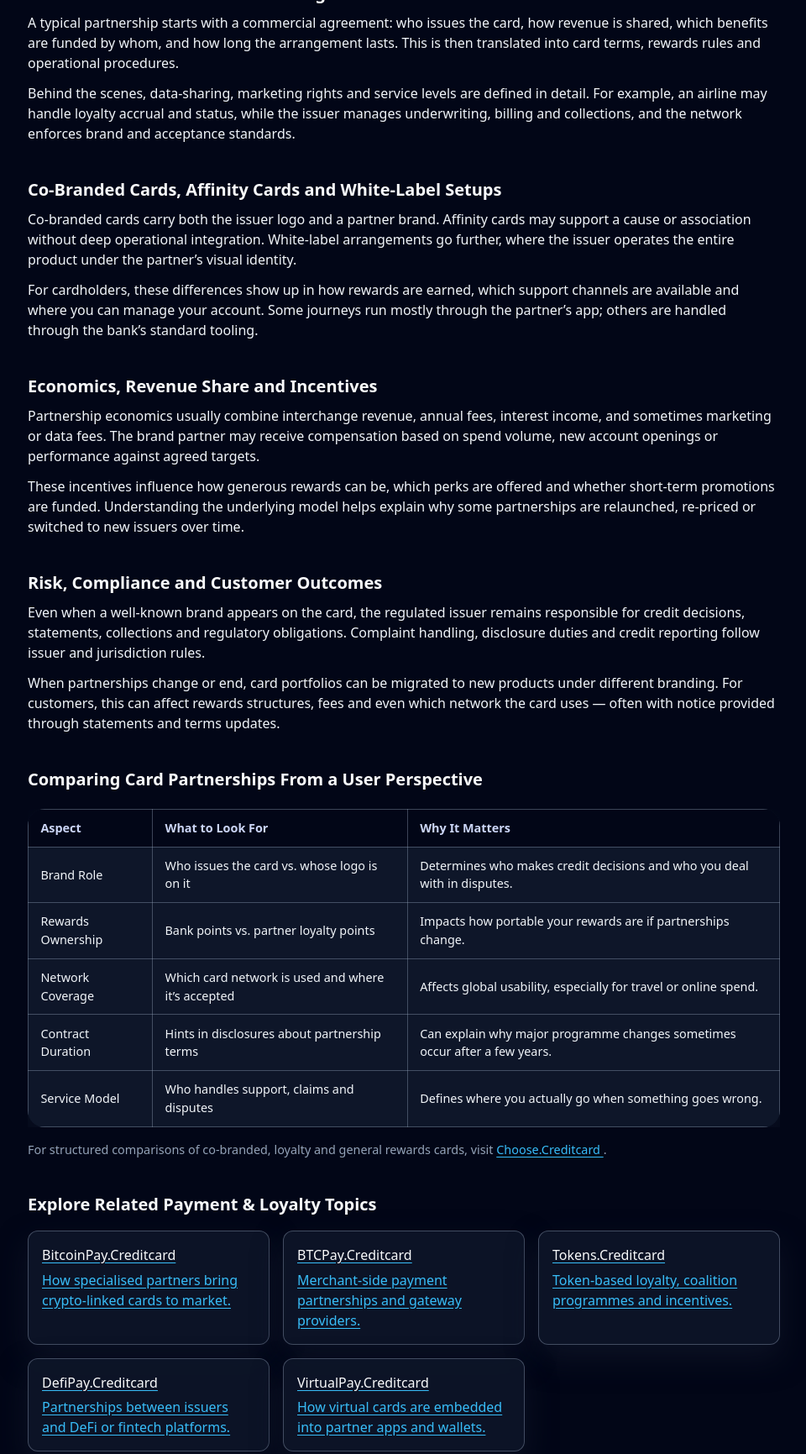
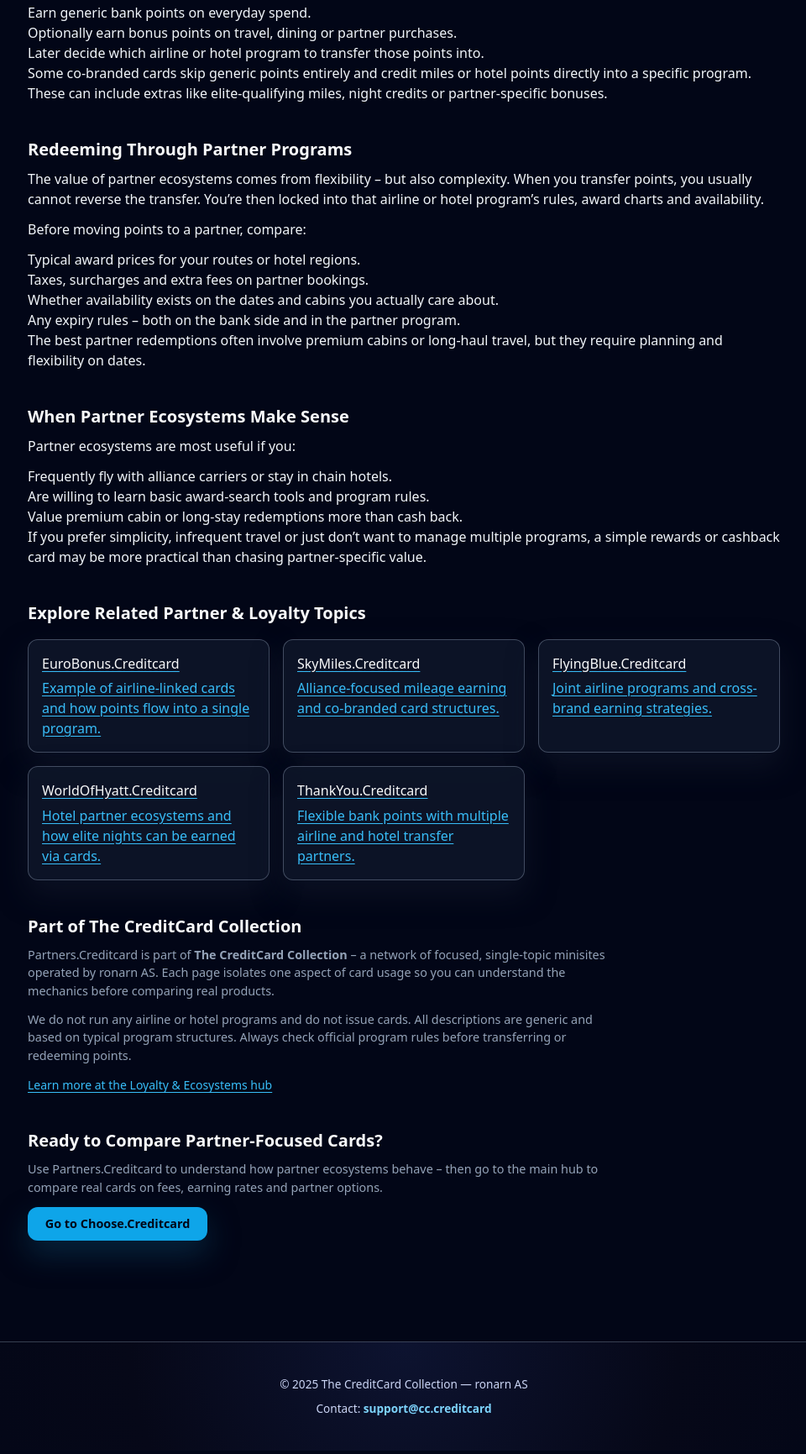
Before and after one commit to ChooseCreditCard/partners.creditcard, a plain HTML site: page index.html in a window 1280 px wide. Shown: the part 725-2456 px from the top of the page at 84% size, without its empty margins (159-1119 px from the left). Drawn offline with nearby package versions, Linux system fonts and the light colour scheme.

Commit message:
Update index.html

```diff
--- a/index.html
+++ b/index.html
@@ -4,22 +4,22 @@
   <meta charset="UTF-8" />
   <meta name="viewport" content="width=device-width, initial-scale=1" />
 
-  <title>Partners.Creditcard – Issuer, Network & Merchant Partnerships Explained</title>
-  <meta name="description" content="Understand how partnerships between issuers, networks, brands and merchants shape credit-card products: co-brands, affinity cards, distribution deals and shared rewards." />
+  <title>Partners.Creditcard – Airline & Hotel Partner Ecosystems Explained</title>
+  <meta name="description" content="How airline and hotel partners work with credit cards: transfer partners, earning structures, alliance links, and how to think about partner value vs. simple cashback." />
   <meta name="robots" content="index,follow" />
   <link rel="canonical" href="https://partners.creditcard/" />
 
   <!-- Open Graph -->
-  <meta property="og:title" content="Partners.Creditcard – Card Partnerships & Co-Brands Explained" />
-  <meta property="og:description" content="Learn how banks, card networks, airlines, retailers and fintechs partner to design, distribute and support credit-card programmes." />
+  <meta property="og:title" content="Partners.Creditcard – Loyalty & Partner Ecosystems" />
+  <meta property="og:description" content="Independent overview of airline and hotel partner ecosystems connected to credit cards: transfer partners, alliance links and redemption options." />
   <meta property="og:type" content="website" />
   <meta property="og:url" content="https://partners.creditcard/" />
   <meta property="og:image" content="https://choose.creditcard/preview.png?utm_source=partners.creditcard&utm_medium=referral&utm_campaign=og_image" />
 
   <!-- Twitter -->
   <meta name="twitter:card" content="summary_large_image" />
-  <meta name="twitter:title" content="Partners.Creditcard – Card Partnerships & Co-Brands Explained" />
-  <meta name="twitter:description" content="Independent overview of issuer, network, merchant and brand partnerships behind modern credit cards." />
+  <meta name="twitter:title" content="Partners.Creditcard – Airline & Hotel Partners Explained" />
+  <meta name="twitter:description" content="How partner airlines and hotels connect to credit-card points and miles, and what to check before you chase partner redemptions." />
   <meta name="twitter:image" content="https://choose.creditcard/preview.png?utm_source=partners.creditcard&utm_medium=referral&utm_campaign=twitter_image" />
 
   <!-- GA4 -->
@@ -34,9 +34,10 @@
   <!-- Tailwind for utility classes -->
   <script src="https://cdn.tailwindcss.com"></script>
 
-  <!-- Your shared minisite styles -->
+  <!-- Shared minisite styles -->
   <link rel="stylesheet" href="./styles.css" />
 </head>
+
 <body class="bg-slate-950 text-slate-100">
   <header class="site-header">
     <div class="nav-inner max-w-6xl">
@@ -44,13 +45,13 @@
         <div class="cc-logo">CC</div>
         <div class="brand-text">
           <div class="brand-title">Partners.Creditcard</div>
-          <div class="brand-subtitle">Issuer, Network & Merchant Partnerships</div>
+          <div class="brand-subtitle">Airline &amp; Hotel Partner Ecosystems</div>
         </div>
       </div>
       <nav class="nav-links" aria-label="Page navigation">
         <a href="#overview">Overview</a>
-        <a href="#mechanics">How It Works</a>
-        <a href="#compare">Compare</a>
+        <a href="#earning">Earning with Partners</a>
+        <a href="#redeem">Redeeming via Partners</a>
       </nav>
     </div>
   </header>
@@ -66,191 +67,147 @@
     <!-- Hero -->
     <section class="hero">
       <div class="hero-content">
-        <h1>The Partnerships Behind Every Credit Card Programme</h1>
+        <h1>How Credit-Card Partner Ecosystems Actually Work</h1>
         <p class="hero-lead">
-          Partners.Creditcard explains how issuers, networks, merchants and brands work together: co-branded cards,
-          affinity programmes, white-label deals and the shared economics that sit behind rewards, perks and fees.
+          Many loyalty cards sell the idea of “transfer partners” and “alliance access”. This page explains how
+          airline and hotel partners connect to credit-card points, and what to look for before you chase a specific ecosystem.
         </p>
-        <a class="cta" href="https://choose.creditcard/?utm_source=partners.creditcard&utm_medium=referral&utm_campaign=hero_cta">
-          Explore card comparisons on Choose.Creditcard
+        <a class="cta" href="https://choose.creditcard/loyalty/?utm_source=partners.creditcard&utm_medium=referral&utm_campaign=hero_cta">
+          Go to the Loyalty &amp; Ecosystems hub
         </a>
       </div>
     </section>
 
-    <!-- Content sections -->
+    <!-- Overview -->
     <section id="overview" class="section">
-      <h2>What Are Credit-Card Partnerships?</h2>
+      <h2>What Are Partner Ecosystems?</h2>
       <p>
-        Most credit cards are the result of a partnership between several parties: a bank or issuer, a card network
-        (such as Visa or Mastercard), and sometimes a brand partner like an airline, hotel group or retailer. Each
-        brings something different — licensing, balance sheet, distribution, loyalty base or technology.
+        When a credit card advertises “transfer partners” or “airline &amp; hotel partners”, it usually means that
+        points you earn on the card can be moved into separate loyalty programs – often at a fixed transfer ratio,
+        such as 1:1 or 2:1.
       </p>
       <p>
-        Co-brands and affinity cards use these relationships to target specific customer segments. One party may own the
-        customer relationship, another handles servicing and risk, while the card network provides global acceptance and
-        scheme rules.
+        These ecosystems are built around alliances and long-term commercial agreements. A single card can therefore
+        unlock access to flights and hotel stays across multiple brands, even if the card itself only shows one logo.
       </p>
     </section>
 
-    <section id="mechanics" class="section">
-      <h2>How Partner Structures Are Put Together</h2>
+    <!-- Earning with partners -->
+    <section id="earning" class="section">
+      <h2>Earning Points with Airlines &amp; Hotels</h2>
       <p>
-        A typical partnership starts with a commercial agreement: who issues the card, how revenue is shared, which
-        benefits are funded by whom, and how long the arrangement lasts. This is then translated into card terms,
-        rewards rules and operational procedures.
+        With partner-focused cards, you typically:
       </p>
+      <ul>
+        <li>Earn generic bank points on everyday spend.</li>
+        <li>Optionally earn bonus points on travel, dining or partner purchases.</li>
+        <li>Later decide which airline or hotel program to transfer those points into.</li>
+      </ul>
       <p>
-        Behind the scenes, data-sharing, marketing rights and service levels are defined in detail. For example, an
-        airline may handle loyalty accrual and status, while the issuer manages underwriting, billing and collections,
-        and the network enforces brand and acceptance standards.
+        Some co-branded cards skip generic points entirely and credit miles or hotel points directly into a specific program.
+        These can include extras like elite-qualifying miles, night credits or partner-specific bonuses.
       </p>
     </section>
 
-    <section class="section">
-      <h2>Co-Branded Cards, Affinity Cards and White-Label Setups</h2>
+    <!-- Redeeming via partners -->
+    <section id="redeem" class="section">
+      <h2>Redeeming Through Partner Programs</h2>
       <p>
-        Co-branded cards carry both the issuer logo and a partner brand. Affinity cards may support a cause or
-        association without deep operational integration. White-label arrangements go further, where the issuer operates
-        the entire product under the partner’s visual identity.
+        The value of partner ecosystems comes from flexibility – but also complexity. When you transfer points,
+        you usually cannot reverse the transfer. You’re then locked into that airline or hotel program’s rules,
+        award charts and availability.
       </p>
       <p>
-        For cardholders, these differences show up in how rewards are earned, which support channels are available and
-        where you can manage your account. Some journeys run mostly through the partner’s app; others are handled
-        through the bank’s standard tooling.
+        Before moving points to a partner, compare:
+      </p>
+      <ul>
+        <li>Typical award prices for your routes or hotel regions.</li>
+        <li>Taxes, surcharges and extra fees on partner bookings.</li>
+        <li>Whether availability exists on the dates and cabins you actually care about.</li>
+        <li>Any expiry rules – both on the bank side and in the partner program.</li>
+      </ul>
+      <p>
+        The best partner redemptions often involve premium cabins or long-haul travel, but they require planning
+        and flexibility on dates.
       </p>
     </section>
 
+    <!-- When partner ecosystems make sense -->
     <section class="section">
-      <h2>Economics, Revenue Share and Incentives</h2>
+      <h2>When Partner Ecosystems Make Sense</h2>
       <p>
-        Partnership economics usually combine interchange revenue, annual fees, interest income, and sometimes
-        marketing or data fees. The brand partner may receive compensation based on spend volume, new account openings
-        or performance against agreed targets.
+        Partner ecosystems are most useful if you:
       </p>
+      <ul>
+        <li>Frequently fly with alliance carriers or stay in chain hotels.</li>
+        <li>Are willing to learn basic award-search tools and program rules.</li>
+        <li>Value premium cabin or long-stay redemptions more than cash back.</li>
+      </ul>
       <p>
-        These incentives influence how generous rewards can be, which perks are offered and whether short-term
-        promotions are funded. Understanding the underlying model helps explain why some partnerships are relaunched,
-        re-priced or switched to new issuers over time.
-      </p>
-    </section>
-
-    <section class="section">
-      <h2>Risk, Compliance and Customer Outcomes</h2>
-      <p>
-        Even when a well-known brand appears on the card, the regulated issuer remains responsible for credit decisions,
-        statements, collections and regulatory obligations. Complaint handling, disclosure duties and credit reporting
-        follow issuer and jurisdiction rules.
-      </p>
-      <p>
-        When partnerships change or end, card portfolios can be migrated to new products under different branding. For
-        customers, this can affect rewards structures, fees and even which network the card uses — often with notice
-        provided through statements and terms updates.
-      </p>
-    </section>
-
-    <!-- Comparison block -->
-    <section id="compare" class="section">
-      <h2>Comparing Card Partnerships From a User Perspective</h2>
-      <div class="table-wrap">
-        <table class="table">
-          <thead>
-            <tr>
-              <th>Aspect</th>
-              <th>What to Look For</th>
-              <th>Why It Matters</th>
-            </tr>
-          </thead>
-          <tbody>
-            <tr>
-              <td>Brand Role</td>
-              <td>Who issues the card vs. whose logo is on it</td>
-              <td>Determines who makes credit decisions and who you deal with in disputes.</td>
-            </tr>
-            <tr>
-              <td>Rewards Ownership</td>
-              <td>Bank points vs. partner loyalty points</td>
-              <td>Impacts how portable your rewards are if partnerships change.</td>
-            </tr>
-            <tr>
-              <td>Network Coverage</td>
-              <td>Which card network is used and where it’s accepted</td>
-              <td>Affects global usability, especially for travel or online spend.</td>
-            </tr>
-            <tr>
-              <td>Contract Duration</td>
-              <td>Hints in disclosures about partnership terms</td>
-              <td>Can explain why major programme changes sometimes occur after a few years.</td>
-            </tr>
-            <tr>
-              <td>Service Model</td>
-              <td>Who handles support, claims and disputes</td>
-              <td>Defines where you actually go when something goes wrong.</td>
-            </tr>
-          </tbody>
-        </table>
-      </div>
-      <p class="small">
-        For structured comparisons of co-branded, loyalty and general rewards cards, visit
-        <a href="https://choose.creditcard/?utm_source=partners.creditcard&utm_medium=referral&utm_campaign=comparison_section">
-          Choose.Creditcard
-        </a>.
+        If you prefer simplicity, infrequent travel or just don’t want to manage multiple programs, a simple rewards
+        or cashback card may be more practical than chasing partner-specific value.
       </p>
     </section>
 
     <!-- Cluster links -->
     <section class="section">
-      <h2>Explore Related Payment & Loyalty Topics</h2>
+      <h2>Explore Related Partner &amp; Loyalty Topics</h2>
       <div class="cluster-grid">
-        <a class="cluster-card" href="https://bitcoinpay.creditcard/?utm_source=partners.creditcard&utm_medium=referral&utm_campaign=cluster_bitcoinpay">
-          <h3>BitcoinPay.Creditcard</h3>
-          <p>How specialised partners bring crypto-linked cards to market.</p>
+        <a class="cluster-card"
+           href="https://eurobonus.creditcard/?utm_source=partners.creditcard&utm_medium=referral&utm_campaign=cluster_eurobonus">
+          <h3>EuroBonus.Creditcard</h3>
+          <p>Example of airline-linked cards and how points flow into a single program.</p>
         </a>
-        <a class="cluster-card" href="https://btcpay.creditcard/?utm_source=partners.creditcard&utm_medium=referral&utm_campaign=cluster_btcpay">
-          <h3>BTCPay.Creditcard</h3>
-          <p>Merchant-side payment partnerships and gateway providers.</p>
+        <a class="cluster-card"
+           href="https://skymiles.creditcard/?utm_source=partners.creditcard&utm_medium=referral&utm_campaign=cluster_skymiles">
+          <h3>SkyMiles.Creditcard</h3>
+          <p>Alliance-focused mileage earning and co-branded card structures.</p>
         </a>
-        <a class="cluster-card" href="https://tokens.creditcard/?utm_source=partners.creditcard&utm_medium=referral&utm_campaign=cluster_tokens">
-          <h3>Tokens.Creditcard</h3>
-          <p>Token-based loyalty, coalition programmes and incentives.</p>
+        <a class="cluster-card"
+           href="https://flyingblue.creditcard/?utm_source=partners.creditcard&utm_medium=referral&utm_campaign=cluster_flyingblue">
+          <h3>FlyingBlue.Creditcard</h3>
+          <p>Joint airline programs and cross-brand earning strategies.</p>
         </a>
-        <a class="cluster-card" href="https://defipay.creditcard/?utm_source=partners.creditcard&utm_medium=referral&utm_campaign=cluster_defipay">
-          <h3>DefiPay.Creditcard</h3>
-          <p>Partnerships between issuers and DeFi or fintech platforms.</p>
+        <a class="cluster-card"
+           href="https://worldofhyatt.creditcard/?utm_source=partners.creditcard&utm_medium=referral&utm_campaign=cluster_worldofhyatt">
+          <h3>WorldOfHyatt.Creditcard</h3>
+          <p>Hotel partner ecosystems and how elite nights can be earned via cards.</p>
         </a>
-        <a class="cluster-card" href="https://virtualpay.creditcard/?utm_source=partners.creditcard&utm_medium=referral&utm_campaign=cluster_virtualpay">
-          <h3>VirtualPay.Creditcard</h3>
-          <p>How virtual cards are embedded into partner apps and wallets.</p>
+        <a class="cluster-card"
+           href="https://thankyou.creditcard/?utm_source=partners.creditcard&utm_medium=referral&utm_campaign=cluster_thankyou">
+          <h3>ThankYou.Creditcard</h3>
+          <p>Flexible bank points with multiple airline and hotel transfer partners.</p>
         </a>
       </div>
     </section>
 
-    <!-- Collection section -->
+    <!-- Collection / Hub snippet -->
     <section class="section">
       <h2>Part of The CreditCard Collection</h2>
       <p class="small">
-        Partners.Creditcard is one spoke in <strong>The CreditCard Collection</strong> — a network of focused microsites operated by ronarn AS. Each site explains one slice of the card ecosystem before sending you to independent comparison tools.
+        Partners.Creditcard is part of <strong>The CreditCard Collection</strong> – a network of focused,
+        single-topic minisites operated by ronarn AS. Each page isolates one aspect of card usage so you can
+        understand the mechanics before comparing real products.
       </p>
       <p class="small">
-        This page focuses on partnership structures, not individual offers. It does not promote specific programmes or
-        provide financial advice; it summarises how roles, incentives and responsibilities are typically described in
-        issuer and partner documentation.
+        We do not run any airline or hotel programs and do not issue cards. All descriptions are generic and
+        based on typical program structures. Always check official program rules before transferring or redeeming points.
       </p>
 
-      <!-- ROOT / COMPARISON HUB SNIPPET -->
       <div class="hub-link">
-        <a href="https://choose.creditcard/?utm_source=partners.creditcard&utm_medium=referral&utm_campaign=minisite_to_hub"
-           class="text-sm text-slate-600 hover:text-slate-900">
-          Learn more at the Comparison hub
+        <a href="https://choose.creditcard/loyalty/?utm_source=partners.creditcard&utm_medium=referral&utm_campaign=minisite_to_hub"
+           class="text-sm text-slate-500 hover:text-slate-200">
+          Learn more at the Loyalty &amp; Ecosystems hub
         </a>
       </div>
     </section>
 
     <!-- Bottom CTA -->
     <section class="section">
-      <h2>Ready to See How Partnerships Translate Into Products?</h2>
+      <h2>Ready to Compare Partner-Focused Cards?</h2>
       <p class="small">
-        Use Partners.Creditcard to understand the roles behind the logo line-up — then go to the main hub to compare
-        cards by rewards, fees, protections and real-world usage.
+        Use Partners.Creditcard to understand how partner ecosystems behave – then go to the main hub to compare
+        real cards on fees, earning rates and partner options.
       </p>
       <a class="cta" href="https://choose.creditcard/?utm_source=partners.creditcard&utm_medium=referral&utm_campaign=bottom_cta">
         Go to Choose.Creditcard
```
